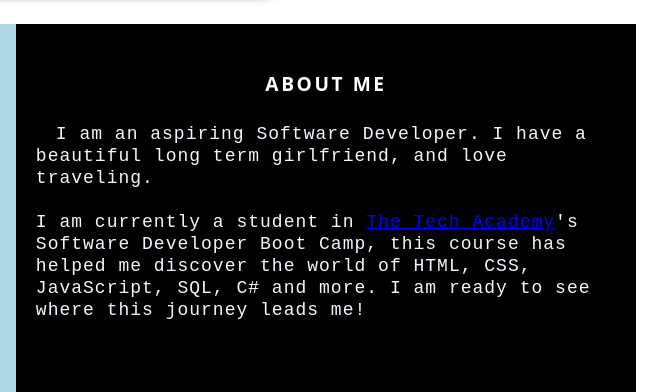
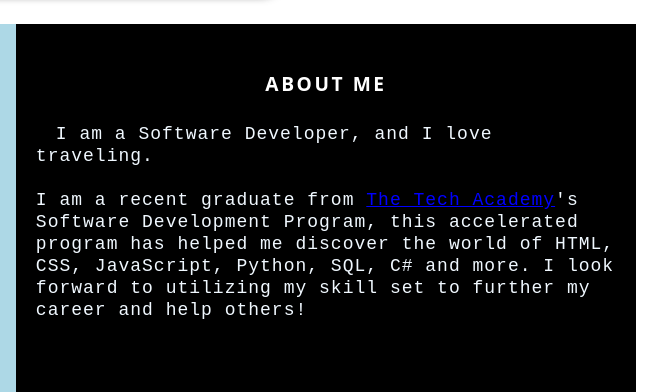
Before and after one commit to H-Grayson/PortfolioPage, a plain HTML site: page index.html in a window 1280 px wide. Shown: the part 1037-1429 px from the top of the page, 624-1280 px from the left. Drawn offline with Linux system fonts and the light colour scheme.

Commit message:
Update index.html

```diff
--- a/index.html
+++ b/index.html
@@ -107,11 +107,11 @@
             <!--Right column-->
             <div class="Column_1">
                 <h4>About Me</h4>
-                <p1>
-                    I am an aspiring Software Developer. I have a beautiful long term girlfriend, and love traveling.
+                <p1>I am a Software Developer, and I love traveling.
                     <br>
-                    <br>I am currently a student in <a href="https://www.learncodinganywhere.com/" target="_blank">The Tech Academy</a>'s Software Developer Boot Camp,
-                    this course has helped me discover the world of HTML, CSS, JavaScript, SQL, C# and more. I am ready to see where this journey leads me!
+                    <br>I am a recent graduate from <a href="https://www.learncodinganywhere.com/" target="_blank">The Tech Academy</a>'s Software Development Program,
+                    this accelerated program has helped me discover the world of HTML, CSS, JavaScript, Python, SQL, C# and more. I look forward to utilizing my skill set
+                    to further my career and help others!
                     <br>
                     <br>
                 </p1>
```
